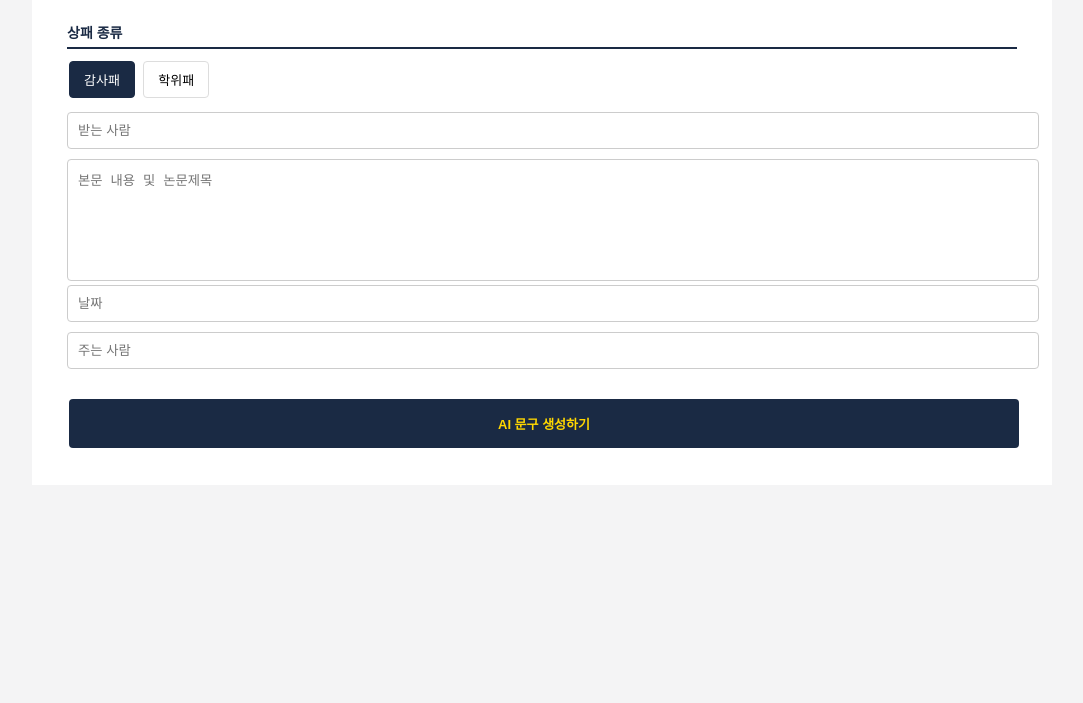
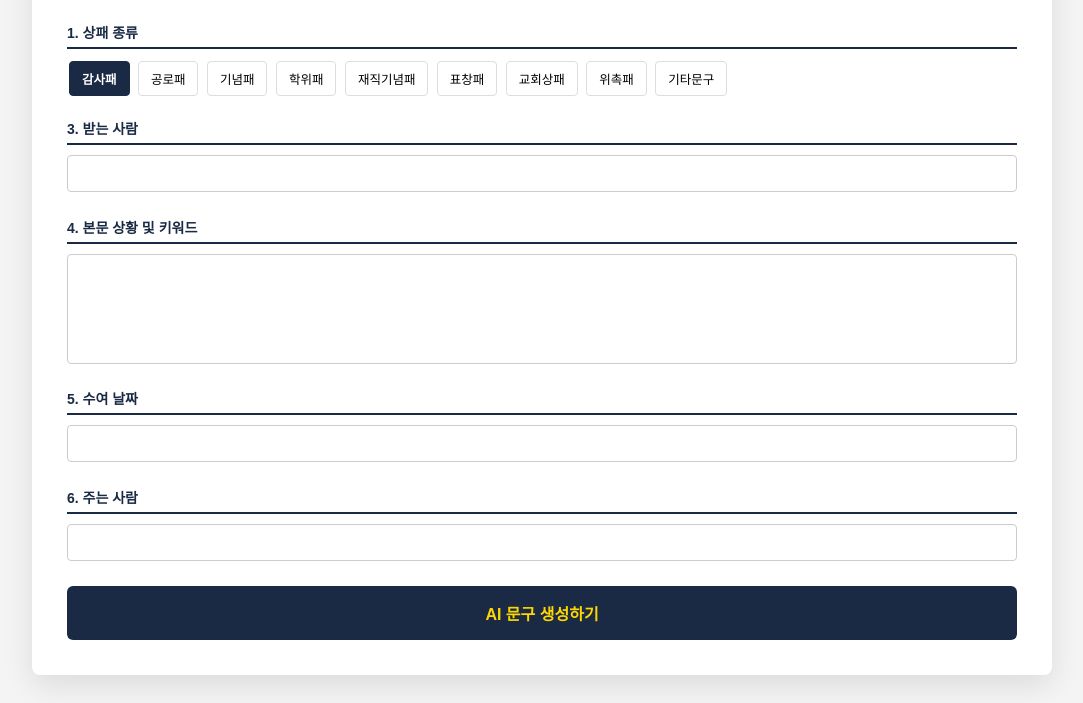
Before and after one commit to 99parksanghyun/my-trophy-api, a website: page index.html in a window 1280 px wide. Shown: the part 126-829 px from the top of the page, without its empty margins (98-1181 px from the left). Before the commit the page ends 800 px from the top, so only its background shows below. Drawn offline with Linux system fonts and the light colour scheme.

Commit message:
Update index.html

```diff
--- a/index.html
+++ b/index.html
@@ -6,45 +6,77 @@
   <style>
     :root { --navy: #1a2a44; --gold: #c5a059; }
     body { background: #f4f4f5; font-family: 'Pretendard', sans-serif; padding: 20px; }
-    .container { max-width: 950px; margin: 0 auto; padding: 35px; background: #fff; border-top: 5px solid var(--navy); }
+    .container { max-width: 950px; margin: 0 auto; padding: 35px; background: #fff; border-top: 5px solid var(--navy); box-shadow: 0 10px 30px rgba(0,0,0,0.1); border-radius: 0 0 8px 8px; }
     h2 { color: var(--navy); text-align: center; margin-bottom: 25px; }
     .section-title { font-size: 14px; color: var(--navy); border-bottom: 2px solid var(--navy); padding-bottom: 5px; margin: 20px 0 10px 0; font-weight: bold; }
     .btn-group { margin-bottom: 12px; }
-    button { padding: 8px 14px; margin: 2px; border: 1px solid #ddd; background: #fff; cursor: pointer; border-radius: 4px; font-size: 13px; }
-    button.active { background: var(--navy); color: #fff; border-color: var(--navy); }
-    .vertical-input { width: 100%; padding: 10px; border: 1px solid #ccc; border-radius: 4px; margin-bottom: 10px; }
-    textarea { width: 100%; height: 100px; padding: 10px; border: 1px solid #ccc; border-radius: 4px; resize: none; }
-    .gen-btn { width: 100%; padding: 15px; background: var(--navy); color: gold; font-weight: bold; border: none; cursor: pointer; margin-top: 20px; }
-    .result-grid { display: grid; grid-template-columns: 1fr 1fr 1fr; gap: 15px; margin-top: 20px; }
+    button.cate-btn { padding: 7px 12px; margin: 2px; border: 1px solid #ddd; background: #fff; cursor: pointer; border-radius: 4px; font-size: 12.5px; transition: 0.3s; }
+    button.active { background: var(--navy); color: #fff; border-color: var(--navy); font-weight: bold; }
+    .vertical-input { width: 100%; padding: 10px; border: 1px solid #ccc; border-radius: 4px; box-sizing: border-box; margin-bottom: 5px; }
+    textarea { width: 100%; height: 110px; padding: 10px; border: 1px solid #ccc; border-radius: 4px; resize: none; box-sizing: border-box; }
+    .gen-btn { width: 100%; padding: 15px; background: var(--navy); color: gold; font-size: 16px; font-weight: bold; border: none; cursor: pointer; border-radius: 6px; margin-top: 20px; }
+    .result-scroll-box { margin-top: 25px; padding: 20px; background: #fafafa; border: 1px solid #ddd; border-radius: 6px; }
+    .result-grid { display: grid; grid-template-columns: 1fr 1fr 1fr; gap: 15px; }
     .card { padding: 20px; border: 1px solid #eee; border-top: 4px solid var(--gold); background: #fff; }
-    .p-body { white-space: pre-wrap; margin: 15px 0; line-height: 1.6; }
+    .p-body { white-space: pre-wrap; line-height: 1.7; margin: 15px 0; font-size: 13px; }
   </style>
 </head>
 <body>
+
 <div class="container">
   <h2>상패다 문구 도우미</h2>
-  <div class="section-title">상패 종류</div>
+
+  <div class="section-title">1. 상패 종류</div>
   <div id="type-group" class="btn-group">
     <button class="cate-btn active" onclick="selectType(this, '감사패')">감사패</button>
+    <button class="cate-btn" onclick="selectType(this, '공로패')">공로패</button>
+    <button class="cate-btn" onclick="selectType(this, '기념패')">기념패</button>
     <button class="cate-btn" onclick="selectType(this, '학위패')">학위패</button>
+    <button class="cate-btn" onclick="selectType(this, '재직기념패')">재직기념패</button>
+    <button class="cate-btn" onclick="selectType(this, '표창패')">표창패</button>
+    <button class="cate-btn" onclick="selectType(this, '교회상패')">교회상패</button>
+    <button class="cate-btn" onclick="selectType(this, '위촉패')">위촉패</button>
+    <button class="cate-btn" onclick="selectType(this, '기타문구')">기타문구</button>
   </div>
-  <input type="text" id="ai-receiver" class="vertical-input" placeholder="받는 사람">
-  <textarea id="ai-keywords" placeholder="본문 내용 및 논문제목"></textarea>
-  <input type="text" id="ai-date" class="vertical-input" placeholder="날짜">
-  <input type="text" id="ai-giver" class="vertical-input" placeholder="주는 사람">
+
+  <div class="section-title">3. 받는 사람</div>
+  <input type="text" id="ai-receiver" class="vertical-input">
+  <div class="section-title">4. 본문 상황 및 키워드</div>
+  <textarea id="ai-keywords"></textarea>
+  <div class="section-title">5. 수여 날짜</div>
+  <input type="text" id="ai-date" class="vertical-input">
+  <div class="section-title">6. 주는 사람</div>
+  <input type="text" id="ai-giver" class="vertical-input">
+
   <button id="submit-btn" class="gen-btn" onclick="requestAIText()">AI 문구 생성하기</button>
-  <div id="result-area" style="display:none;"><div class="result-grid" id="card-container"></div></div>
+
+  <div id="result-area" class="result-scroll-box" style="display:none;">
+    <div class="result-grid" id="card-container"></div>
+  </div>
 </div>
+
 <script>
 let selectedType = "감사패";
 function selectType(btn, val) { selectedType = val; document.querySelectorAll('.cate-btn').forEach(b=>b.classList.remove('active')); btn.classList.add('active'); }
+
 async function requestAIText() {
   const submitBtn = document.getElementById('submit-btn');
   submitBtn.disabled = true; submitBtn.innerText = "생성 중...";
   try {
-    const res = await fetch('/api/generate', { method: 'POST', headers: {'Content-Type': 'application/json'}, body: JSON.stringify({ type: selectedType, receiver: document.getElementById('ai-receiver').value, message: document.getElementById('ai-keywords').value, date: document.getElementById('ai-date').value, giver: document.getElementById('ai-giver').value }) });
+    const res = await fetch('/api/generate', {
+      method: 'POST',
+      headers: {'Content-Type': 'application/json'},
+      body: JSON.stringify({
+        type: selectedType,
+        receiver: document.getElementById('ai-receiver').value,
+        message: document.getElementById('ai-keywords').value,
+        date: document.getElementById('ai-date').value,
+        giver: document.getElementById('ai-giver').value
+      })
+    });
     const data = await res.json();
-    const container = document.getElementById('card-container'); container.innerHTML = "";
+    const container = document.getElementById('card-container');
+    container.innerHTML = "";
     ['formal', 'touching', 'creative'].forEach(v => {
       let rawText = data[v] || "";
       if (selectedType === "학위패") {
```
